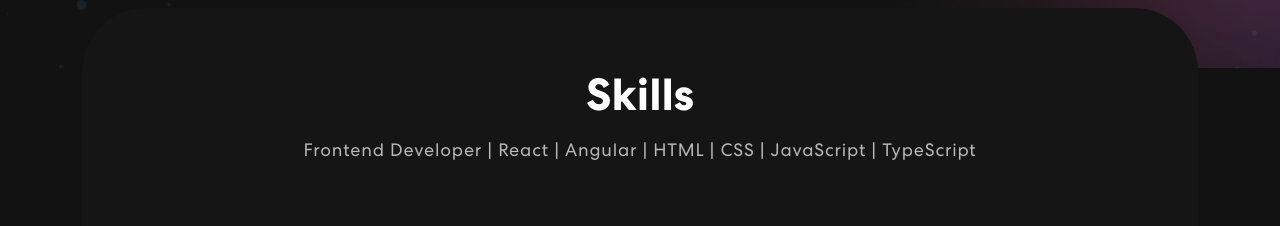
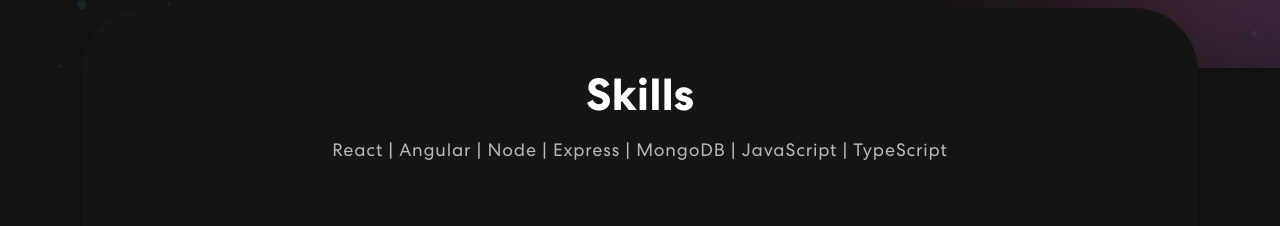
Before and after one commit to tayalshivu1/personal-portfolio, a React (Create React App) app: page / in a window 1280 px wide. Shown: the part 1060-1286 px from the top of the page. Built offline with nearby package versions, Linux system fonts and the light colour scheme.

Commit message:
skilld update

```diff
--- a/src/components/Skills.jsx
+++ b/src/components/Skills.jsx
@@ -33,7 +33,7 @@
             <div className="skill-bx wow zoomIn">
               <h2>Skills</h2>
               <p>
-                Frontend Developer | React | Angular | HTML | CSS | JavaScript |
+                React | Angular | Node | Express | MongoDB | JavaScript |
                 TypeScript
               </p>
               <Carousel
```
